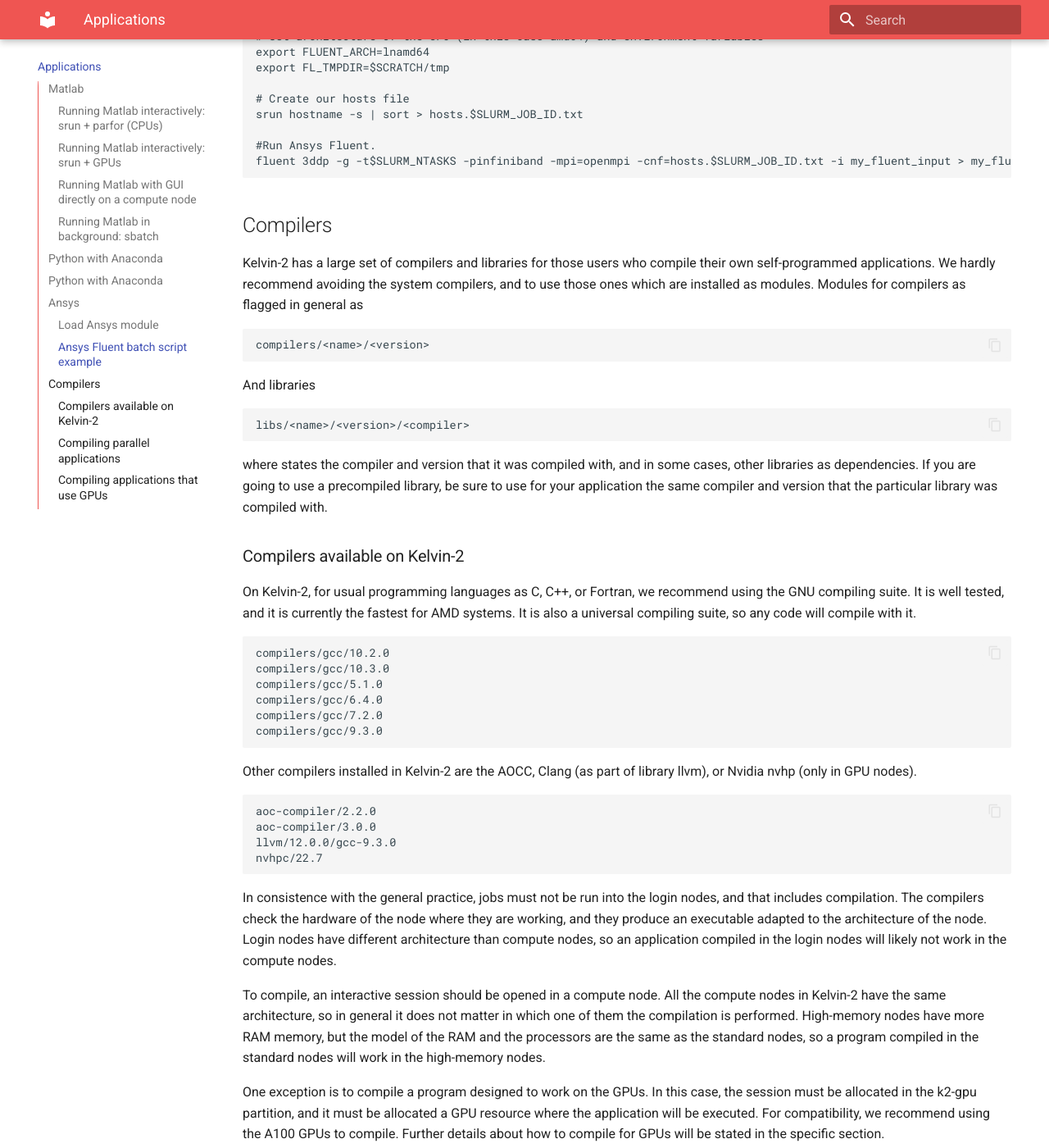
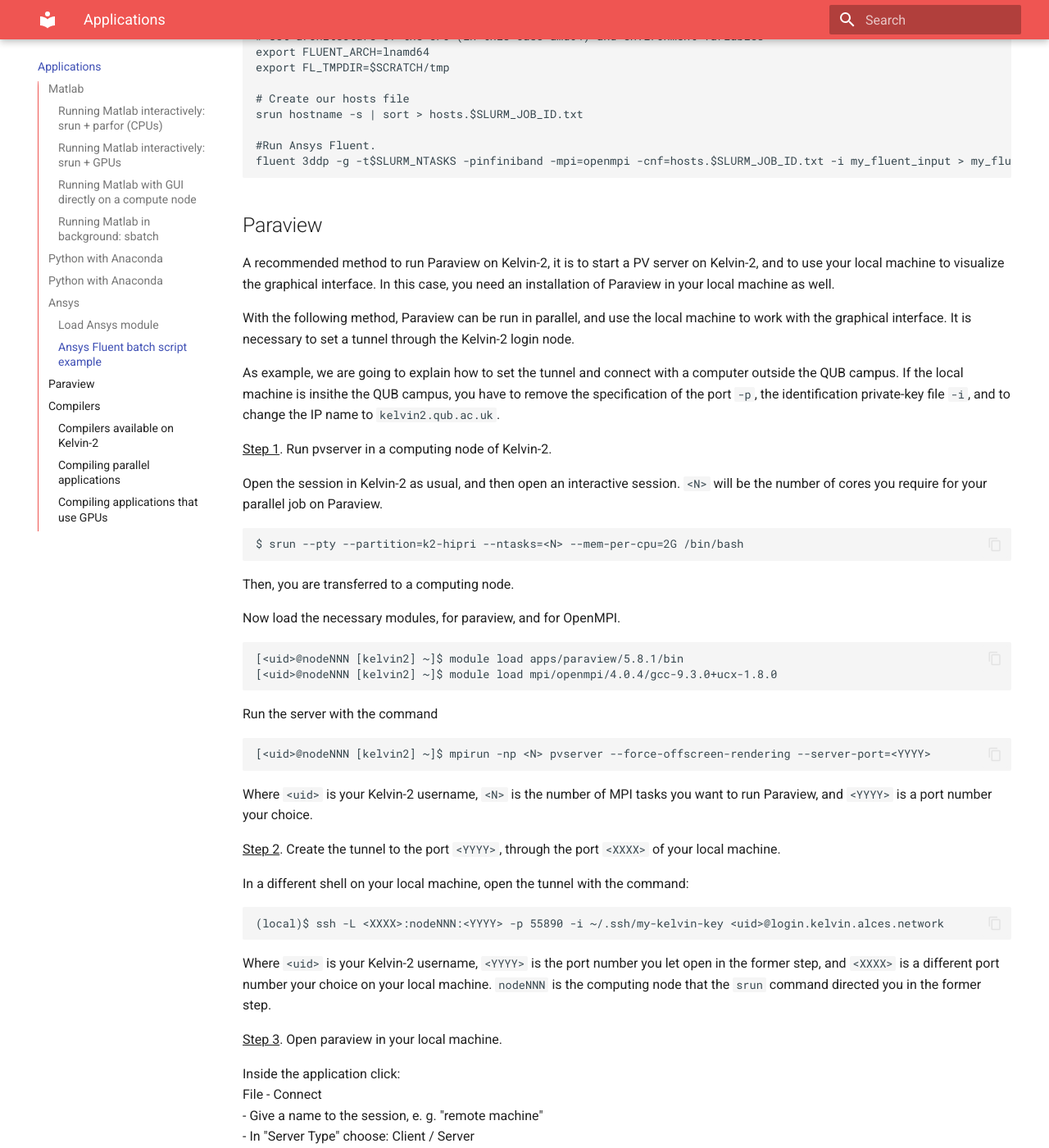
Before and after one commit to ethanbradley/nihpc-documentation, an MkDocs documentation site: the page built from docs/Applications.md, in a window 1280 px wide and 1400 px high, scrolled down 4506 px. Shown: the whole window at 82% size. Built offline with MkDocs 1.6.1 and Material for MkDocs 9.7.7, drawn with Linux system fonts in a browser that asks for light colours; some of the changed text lies outside the part shown.

Commit message:
Add paraview. 29/05/2023

```diff
--- a/docs/Applications.md
+++ b/docs/Applications.md
@@ -169,6 +169,61 @@
 
     #Run Ansys Fluent.
     fluent 3ddp -g -t$SLURM_NTASKS -pinfiniband -mpi=openmpi -cnf=hosts.$SLURM_JOB_ID.txt -i my_fluent_input > my_fluent_output.res
+
+## Paraview
+
+A recommended method to run Paraview on Kelvin-2, it is to start a PV server on Kelvin-2, and to use your local machine to visualize the graphical interface. In this case, you need an installation of Paraview in your local machine as well.
+
+With the following method, Paraview can be run in parallel, and use the local machine to work with the graphical interface.
+It is necessary to set a tunnel through the Kelvin-2 login node.
+
+As example, we are going to explain how to set the tunnel and connect with a computer outside the QUB campus. If the local machine is insithe the QUB campus, you have to remove the specification of the port `-p`, the identification private-key file `-i`, and to change the IP name to `kelvin2.qub.ac.uk`.
+
+<ins>Step 1</ins>. Run pvserver in a computing node of Kelvin-2.
+
+Open the session in Kelvin-2 as usual, and then open an interactive session. `<N>` will be the number of cores you require for your parallel job on Paraview.
+
+    $ srun --pty --partition=k2-hipri --ntasks=<N> --mem-per-cpu=2G /bin/bash
+
+Then, you are transferred to a computing node.
+
+Now load the necessary modules, for paraview, and for OpenMPI.
+
+    [<uid>@nodeNNN [kelvin2] ~]$ module load apps/paraview/5.8.1/bin
+    [<uid>@nodeNNN [kelvin2] ~]$ module load mpi/openmpi/4.0.4/gcc-9.3.0+ucx-1.8.0
+
+Run the server with the command
+
+    [<uid>@nodeNNN [kelvin2] ~]$ mpirun -np <N> pvserver --force-offscreen-rendering --server-port=<YYYY>
+
+Where `<uid>` is your Kelvin-2 username, `<N>` is the number of MPI tasks you want to run Paraview, and `<YYYY>` is a port number your choice.
+
+<ins>Step 2</ins>. Create the tunnel to the port `<YYYY>`, through the port `<XXXX>` of your local machine.
+
+In a different shell on your local machine, open the tunnel with the command:
+
+    (local)$ ssh -L <XXXX>:nodeNNN:<YYYY> -p 55890 -i ~/.ssh/my-kelvin-key <uid>@login.kelvin.alces.network
+
+Where `<uid>` is your Kelvin-2 username, `<YYYY>` is the port number you let open in the former step, and `<XXXX>` is a different port number your choice on your local machine.
+`nodeNNN` is the computing node that the `srun` command directed you in the former step.
+
+<ins>Step 3</ins>. Open paraview in your local machine.
+
+Inside the application click:<br>
+File - Connect<br>
+- Give a name to the session, e. g. "remote machine"<br>
+- In "Server Type" choose: Client / Server<br>
+- host: localhost<br>
+- Port: `<XXXX>`  (from step 2)<br>
+
+Configure<br>
+- Startup Type: Manual<br>
+- Press Save<br>
+
+Connect<br>
+Once you created the client the first time, you can recover it the next time you open Paraview, you do not need to create it again, and you can connect directly in the step 3.
+
+![Paraview Frontend](assets/Paraview_fronted.png)
 
 ## Compilers
 
```
Also changed, not shown: docs/assets/Paraview_fronted.png (added).
